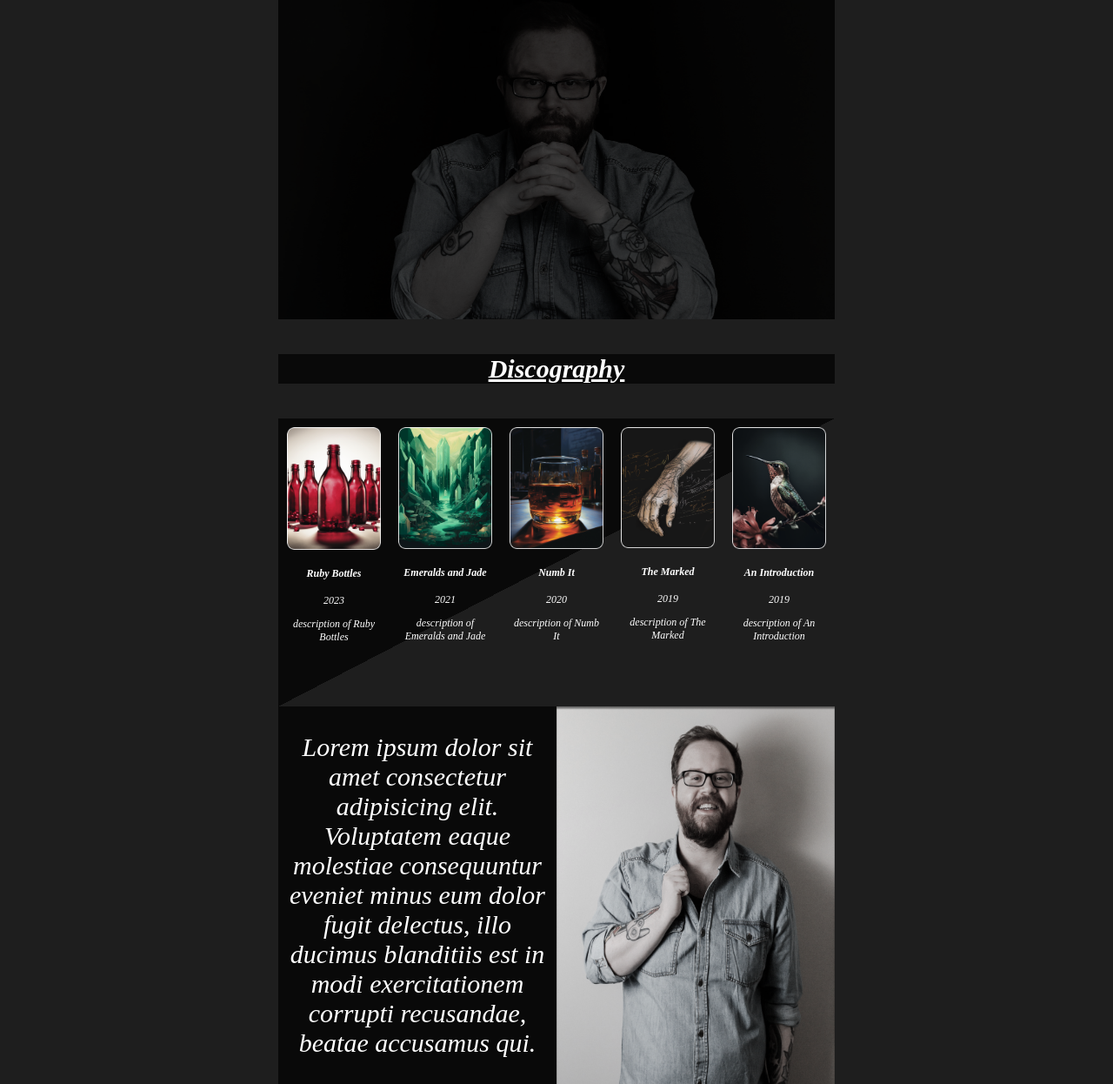
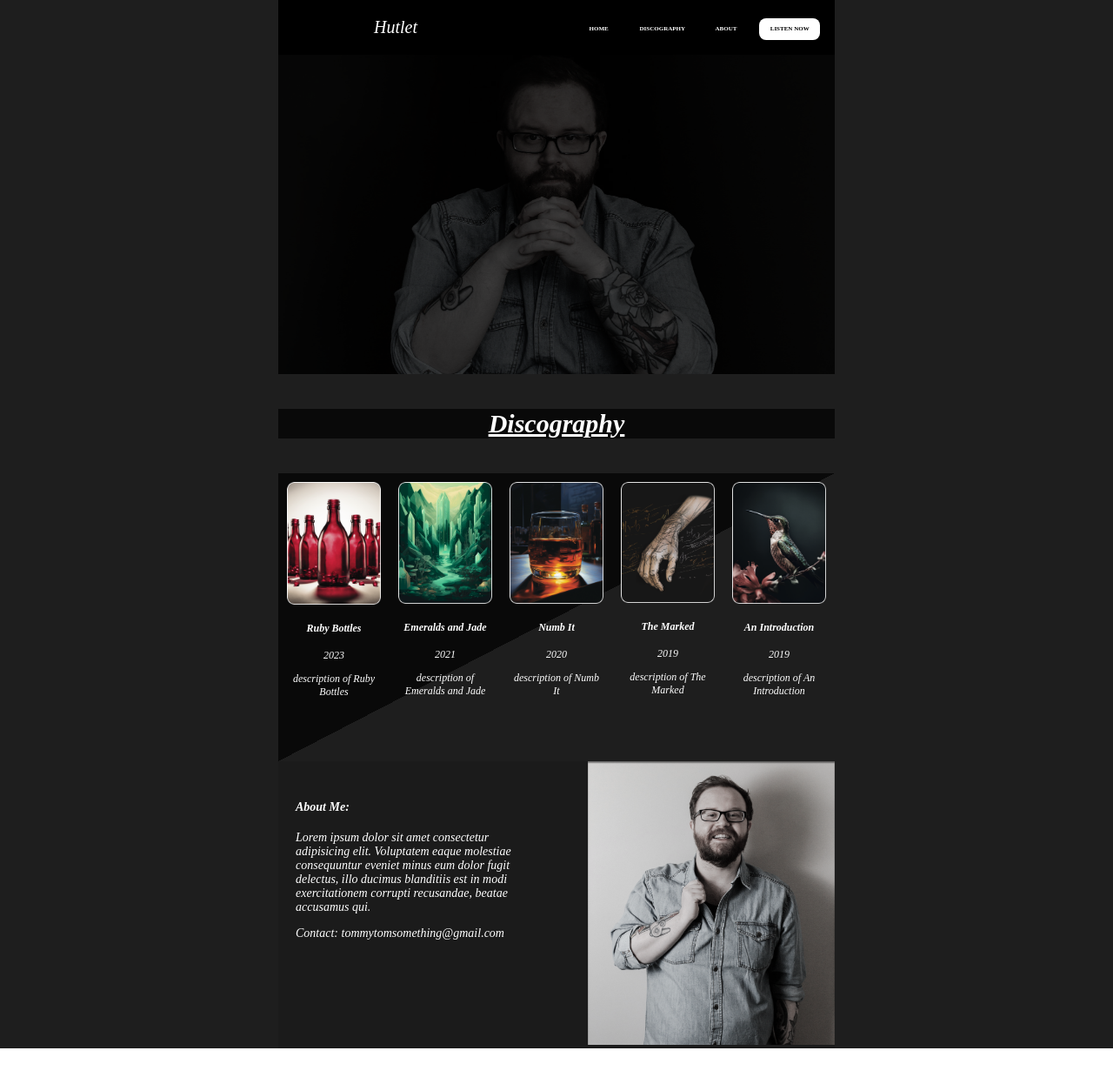
Before and after one commit to ryanlynch222/tommy-website, a React (Create React App) app in the folder tommy/: page / in a window 1280 px wide. Shown: the whole page at 87% size. After the commit the page ends 1205 px from the top, so only its background shows below. Built offline with nearby package versions, Linux system fonts and the light colour scheme.

Commit message:
Improved about section and added header

```diff
--- a/tommy/src/App.css
+++ b/tommy/src/App.css
@@ -62,22 +62,36 @@
   height: auto;
 }
 
-.aboutMe {
+.about {
   font-family: "Sans-Serif";
   font-style: italic;
   font-weight: 400;
-  font-size: 30px;
+  font-size: 14px;
   color: #ffffff;
-  text-align: center;
-  display: block;
-  width: 50%;
-  height: 50%;
+  max-width: 50%;
   margin-left: auto;
   margin-right: auto;
   background: #090909;
   padding: 0.01px;
   display: flex;
+  justify-content: center;
+  align-items: center;
+  background: #1b1b1b;
 }
-.aboutMe img {
+
+.left {
+  margin-top: -13%;
+  margin-left: 20px;
+  margin-right: 115px;
   width: 50%;
 }
+
+.right {
+  width: 50%;
+  text-align: center;
+  margin-left: -10%;
+}
+
+.about img {
+  max-width: 100%;
+}
--- a/tommy/src/App.tsx
+++ b/tommy/src/App.tsx
@@ -1,6 +1,7 @@
 import React from "react";
 import headshot from "./images/headshot.png";
 import portrait from "./images/portrait.png";
+import Header from "./components/header";
 
 import "./App.css";
 
@@ -37,9 +38,21 @@ const albums = [
   },
 ];
 
+const aboutMe = [
+  {
+    header: "About Me: ",
+    description:
+      "Lorem ipsum dolor sit amet consectetur adipisicing elit. Voluptatem eaque molestiae consequuntur eveniet minus eum dolor fugit delectus, illo ducimus blanditiis est in modi exercitationem corrupti recusandae, beatae accusamus qui.",
+    contact: "Contact: tommytomsomething@gmail.com",
+    image: require("./images/portrait.png"),
+  },
+];
+
 function App() {
   return (
     <div className="App">
+      <Header />
+
       <header className="App-header"></header>
       <img className="headshot" src={headshot} alt="headshot" />
       <div className="clickableBackground">
@@ -57,13 +70,18 @@ function App() {
       </div>
 
       <div className="aboutMe">
-        <p className="aboutText">
-          Lorem ipsum dolor sit amet consectetur adipisicing elit. Voluptatem
-          eaque molestiae consequuntur eveniet minus eum dolor fugit delectus,
-          illo ducimus blanditiis est in modi exercitationem corrupti
-          recusandae, beatae accusamus qui.
-        </p>
-        <img className="portrait" src={portrait} alt="portrait" />
+        {aboutMe.map((about, index) => (
+          <div key={index} className="about">
+            <div className="left">
+              <h4>{about.header}</h4>
+              <p>{about.description}</p>
+              <p>{about.contact}</p>
+            </div>
+            <div className="right">
+              <img className="portrait" src={about.image} alt={about.header} />
+            </div>
+          </div>
+        ))}
       </div>
     </div>
   );
--- /dev/null
+++ b/tommy/src/components/header.css
@@ -0,0 +1,40 @@
+.header {
+  background: #000000;
+  width: 50%;
+  margin-left: auto;
+  margin-right: auto;
+  /*padding: 0.01px;*/
+  font-family: "Sans-Serif";
+  font-style: italic;
+  font-weight: 400;
+  font-size: 20px;
+  color: #ffffff;
+  display: flex;
+  justify-content: right;
+  align-items: center;
+}
+
+.header button {
+  border-radius: 8px;
+  font-family: "Koulen";
+  font-style: normal;
+  font-weight: 800;
+  font-size: 7px;
+  color: #ffffff;
+  height: 30px;
+  background-color: #000000;
+  border: none;
+  margin-left: -0%;
+  margin-right: 1%;
+  height: 25px;
+  width: 70px;
+}
+
+#whiteButton {
+  background-color: white;
+  color: black;
+}
+
+.header p {
+  margin-right: 35%;
+}
--- /dev/null
+++ b/tommy/src/components/header.tsx
@@ -0,0 +1,18 @@
+import React from "react";
+import "./header.css";
+
+function Header() {
+  return (
+    <div className="header">
+      <p>Hutlet</p>
+      <div className="right">
+        <button>HOME</button>
+        <button>DISCOGRAPHY</button>
+        <button>ABOUT</button>
+        <button id="whiteButton">LISTEN NOW</button>
+      </div>
+    </div>
+  );
+}
+
+export default Header;
```
